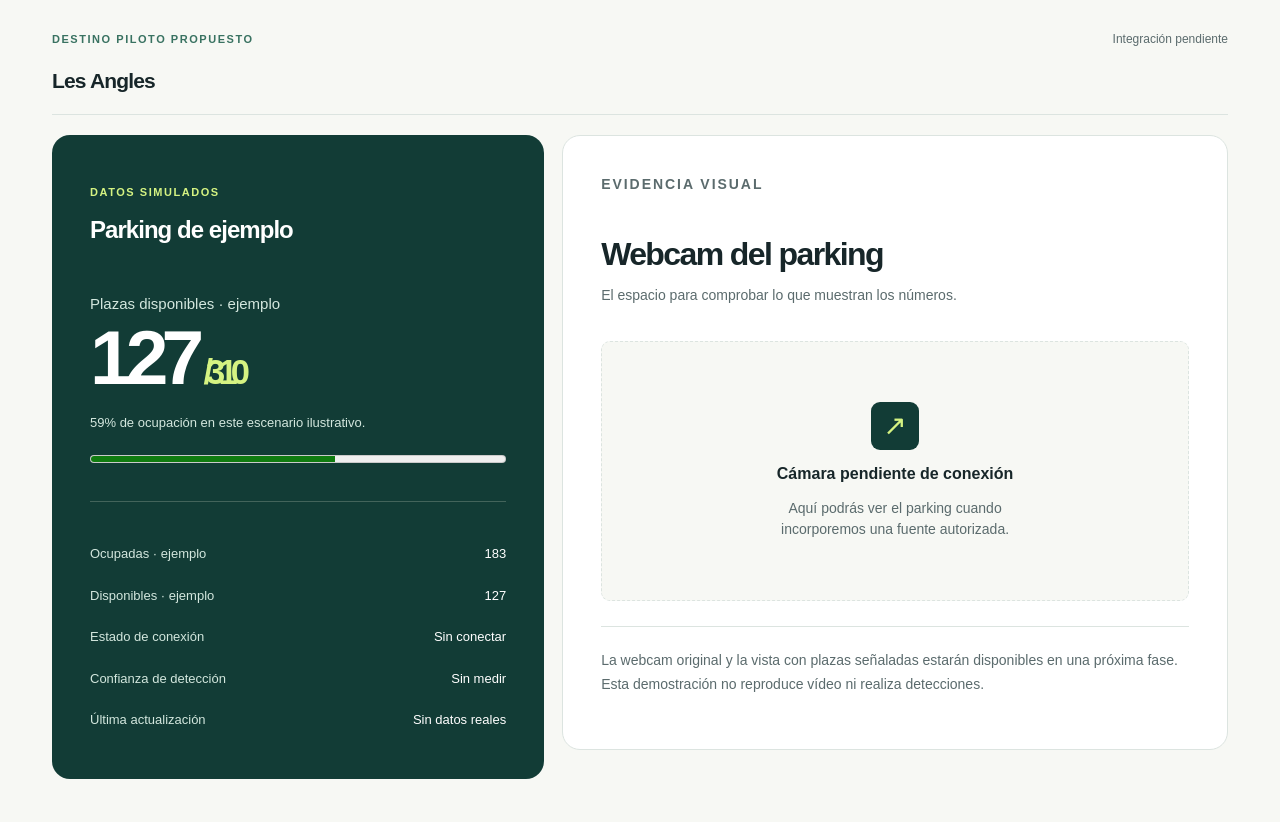
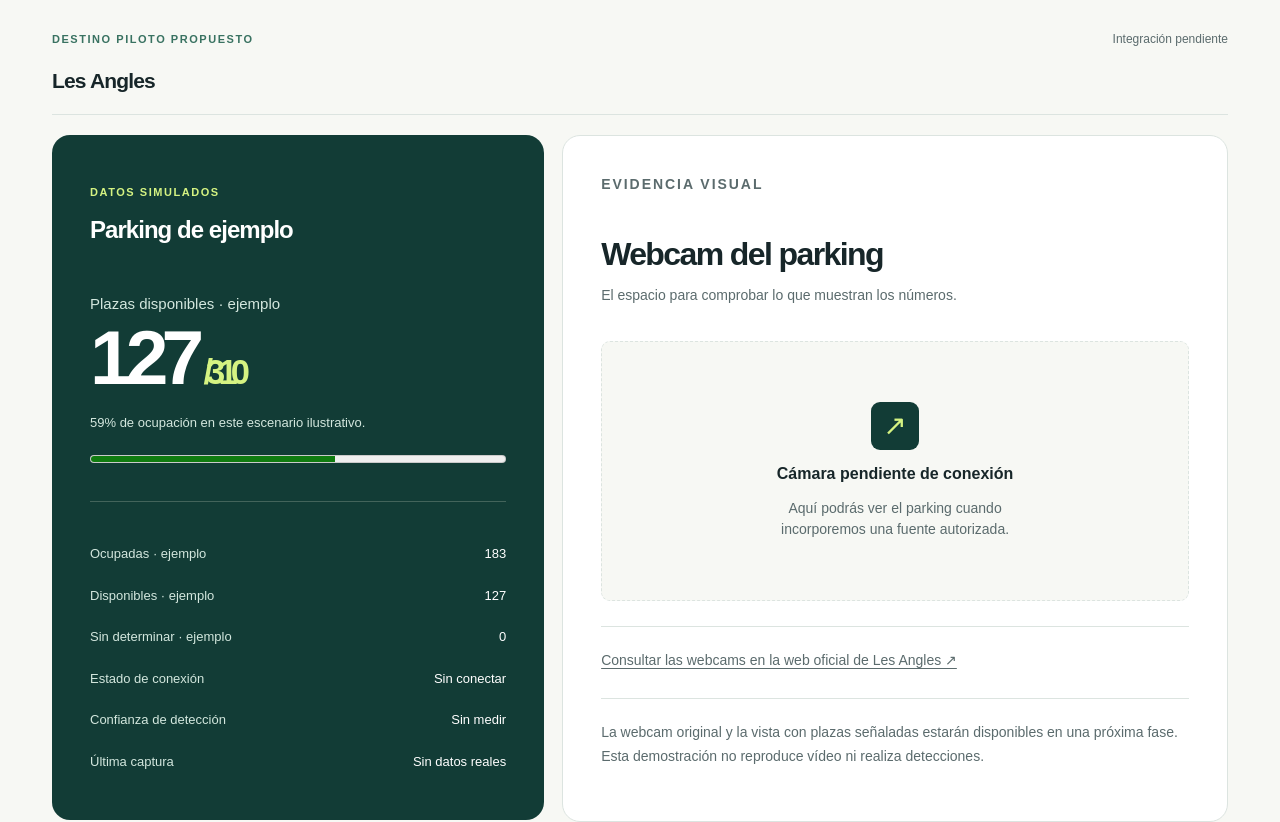
Before and after one commit to juanmpnz/kershell-tools, a Next.js app in the folder apps/web/: page /live/parking in a window 1280 px wide. Shown: the part 620-1442 px from the top of the page. Built offline with nearby package versions, Linux system fonts and the light colour scheme; no server answers.

Commit message:
feat: validate parking observations and prepare availability states

```diff
--- a/apps/web/app/live/parking/page.tsx
+++ b/apps/web/app/live/parking/page.tsx
@@ -1,6 +1,8 @@
 import type { Metadata } from 'next';
 import Link from 'next/link';
 import './parking.css';
+import { ParkingAvailability } from '@/components/parking-availability';
+import { parkingDemo as demo } from '@/lib/parking/demo';
 
 export const metadata: Metadata = {
   title: 'Parking Live · Demostración',
@@ -9,13 +11,7 @@ export const metadata: Metadata = {
   robots: { index: false, follow: true },
 };
 
-// Fictional snapshot for presentation only; not the actual capacity of Les Angles.
-const demo = { destination: 'Les Angles', name: 'Parking de ejemplo', available: 127, occupied: 183 };
-
 export default function ParkingPage() {
-  const total = demo.available + demo.occupied;
-  const occupancy = Math.round(demo.occupied / total * 100);
-
   return (
     <div className="page-shell parking-page">
       <nav className="breadcrumbs" aria-label="Ruta de navegación"><Link href="/">Herramientas</Link><span aria-hidden="true">/</span><Link href="/live">Live</Link><span aria-hidden="true">/</span><span aria-current="page">Parking</span></nav>
@@ -28,22 +24,7 @@ export default function ParkingPage() {
       <section aria-labelledby="parking-heading">
         <div className="section-heading parking-heading"><div><p className="eyebrow">DESTINO PILOTO PROPUESTO</p><h2 id="parking-heading">{demo.destination}</h2></div><span>Integración pendiente</span></div>
         <div className="parking-grid">
-          <article className="result-panel parking-summary" aria-labelledby="availability-heading">
-            <p className="eyebrow">DATOS SIMULADOS</p>
-            <h3 id="availability-heading">{demo.name}</h3>
-            <p className="result-label">Plazas disponibles · ejemplo</p>
-            <div className="hero-number">{demo.available}<span>/{total}</span></div>
-            <p className="result-caption">{occupancy}% de ocupación en este escenario ilustrativo.</p>
-            <meter className="parking-meter" min={0} max={total} value={demo.occupied} aria-label={`${demo.occupied} de ${total} plazas ocupadas, datos simulados`}>{occupancy}%</meter>
-            <div className="result-divider" />
-            <dl className="result-list">
-              <div><dt>Ocupadas · ejemplo</dt><dd>{demo.occupied}</dd></div>
-              <div><dt>Disponibles · ejemplo</dt><dd>{demo.available}</dd></div>
-              <div><dt>Estado de conexión</dt><dd>Sin conectar</dd></div>
-              <div><dt>Confianza de detección</dt><dd>Sin medir</dd></div>
-              <div><dt>Última actualización</dt><dd>Sin datos reales</dd></div>
-            </dl>
-          </article>
+          <ParkingAvailability name={demo.name} availability={demo.availability} />
           <section className="form-panel parking-camera" aria-labelledby="camera-heading">
             <div className="panel-heading"><p className="eyebrow">EVIDENCIA VISUAL</p><h3 id="camera-heading">Webcam del parking</h3><p>El espacio para comprobar lo que muestran los números.</p></div>
             <div className="parking-camera-placeholder">
@@ -51,6 +32,7 @@ export default function ParkingPage() {
               <strong>Cámara pendiente de conexión</strong>
               <p>Aquí podrás ver el parking cuando incorporemos una fuente autorizada.</p>
             </div>
+            <p className="fine-print"><a href={demo.officialWebcamUrl} target="_blank" rel="noopener noreferrer">Consultar las webcams en la web oficial de Les Angles ↗</a></p>
             <p className="fine-print">La webcam original y la vista con plazas señaladas estarán disponibles en una próxima fase. Esta demostración no reproduce vídeo ni realiza detecciones.</p>
           </section>
         </div>
--- a/apps/web/app/live/parking/parking.css
+++ b/apps/web/app/live/parking/parking.css
@@ -12,3 +12,6 @@
 .parking-camera-symbol{display:grid;place-items:center;width:48px;height:48px;border-radius:9px;background:var(--forest);color:var(--lime);font-size:28px}
 @media(max-width:820px){.parking-grid{grid-template-columns:minmax(0,1fr)}}
 @media(prefers-reduced-motion:reduce){.parking-page{scroll-behavior:auto}}
+
+.parking-camera .fine-print a{text-decoration:underline;text-underline-offset:3px}
+.parking-summary .result-list dd{white-space:normal;overflow-wrap:anywhere}
--- /dev/null
+++ b/apps/web/components/parking-availability.tsx
@@ -0,0 +1,38 @@
+import type { Availability, DemoAvailability } from '@/lib/parking/availability';
+
+const statusLabels = {
+  demo: 'Sin conectar', fresh: 'Lectura reciente', stale: 'Lectura antigua',
+  unavailable: 'Sin datos', error: 'Fuente no disponible',
+};
+
+export function ParkingAvailability({ name, availability }: { name: string; availability: Availability | DemoAvailability }) {
+  const { status, snapshot } = availability;
+  const isDemo = status === 'demo';
+  const visible = status === 'fresh' || isDemo ? snapshot : null;
+  const suffix = isDemo ? ' · ejemplo' : '';
+  const occupancy = visible ? Math.round(visible.occupied / visible.capacity * 100) : null;
+  const capturedAt = snapshot?.capturedAt;
+  const confidence = visible?.confidence;
+
+  return (
+    <article className="result-panel parking-summary" aria-labelledby="availability-heading">
+      <p className="eyebrow">{isDemo ? 'DATOS SIMULADOS' : 'DISPONIBILIDAD ESTIMADA'}</p>
+      <h3 id="availability-heading">{name}</h3>
+      <p className="result-label">Plazas disponibles{suffix}</p>
+      <div className="hero-number">{visible ? visible.available : '—'}{visible && <span>/{visible.capacity}</span>}</div>
+      {visible ? <>
+        <p className="result-caption">{occupancy}% de ocupación {isDemo ? 'en este escenario ilustrativo.' : 'en la zona medida.'}</p>
+        <meter className="parking-meter" min={0} max={visible.capacity} value={visible.occupied} aria-label={`${visible.occupied} de ${visible.capacity} plazas ocupadas${suffix}`}>{occupancy}%</meter>
+      </> : <p className="result-caption">{status === 'stale' ? 'La última lectura ha caducado. Esperamos una nueva captura para mostrar plazas disponibles.' : 'No hay una lectura válida. La ausencia de datos no significa que el parking esté lleno.'}</p>}
+      <div className="result-divider" />
+      <dl className="result-list">
+        <div><dt>Ocupadas{suffix}</dt><dd>{visible?.occupied ?? '—'}</dd></div>
+        <div><dt>Disponibles{suffix}</dt><dd>{visible?.available ?? '—'}</dd></div>
+        <div><dt>Sin determinar{suffix}</dt><dd>{visible?.unknown ?? '—'}</dd></div>
+        <div><dt>Estado de conexión</dt><dd>{statusLabels[status]}</dd></div>
+        <div><dt>Confianza de detección</dt><dd>{confidence == null ? 'Sin medir' : `${Math.round(confidence * 100)}%`}</dd></div>
+        <div><dt>Última captura</dt><dd>{capturedAt ? <time dateTime={capturedAt}>{new Intl.DateTimeFormat('es-ES', { dateStyle: 'short', timeStyle: 'medium', timeZone: 'Europe/Paris' }).format(new Date(capturedAt))} (París)</time> : 'Sin datos reales'}</dd></div>
+      </dl>
+    </article>
+  );
+}
--- /dev/null
+++ b/apps/web/lib/parking/availability.ts
@@ -0,0 +1,50 @@
+/** Counts cover the calibrated visible area, never an inferred whole parking. */
+export interface ParkingSnapshot {
+  version: 1;
+  parkingId: string;
+  sourceId: string;
+  /** UTC ISO-8601 with milliseconds: timestamp of the source image, not the request. */
+  capturedAt: string;
+  capacity: number;
+  available: number;
+  occupied: number;
+  unknown: number;
+  /** Calibrated estimate in [0,1], or null when not measured. */
+  confidence: number | null;
+}
+
+export type Availability =
+  | { status: 'fresh' | 'stale'; snapshot: ParkingSnapshot }
+  | { status: 'unavailable' | 'error'; snapshot: null };
+
+export interface DemoAvailability {
+  status: 'demo';
+  snapshot: Pick<ParkingSnapshot, 'capacity' | 'available' | 'occupied' | 'unknown' | 'confidence'> & { capturedAt: null };
+}
+
+/** Boundary for a future provider. null means no observation; invalid data is an error. */
+export function readAvailability(
+  input: unknown,
+  options: { parkingId: string; now: number; maxAgeMs: number },
+): Availability {
+  const error = { status: 'error', snapshot: null } as const;
+  if (!Number.isFinite(options.now) || !Number.isFinite(options.maxAgeMs) || options.maxAgeMs <= 0) return error;
+  if (input === null) return { status: 'unavailable', snapshot: null };
+  if (typeof input !== 'object' || Array.isArray(input)) return error;
+  const data = input as Record<string, unknown>;
+  if (data.version !== 1 || data.parkingId !== options.parkingId ||
+      typeof data.sourceId !== 'string' || !data.sourceId.trim()) return error;
+  const { capacity, available, occupied, unknown, confidence, capturedAt } = data;
+  const isCount = (value: unknown): value is number => typeof value === 'number' && Number.isSafeInteger(value) && value >= 0;
+  if (!isCount(capacity) || capacity === 0 || !isCount(available) || !isCount(occupied) || !isCount(unknown) ||
+      available + occupied + unknown !== capacity) return error;
+  if (confidence !== null && (typeof confidence !== 'number' || !Number.isFinite(confidence) || confidence < 0 || confidence > 1)) return error;
+  if (typeof capturedAt !== 'string') return error;
+  const capturedMs = Date.parse(capturedAt);
+  if (!Number.isFinite(capturedMs) || new Date(capturedMs).toISOString() !== capturedAt || capturedMs > options.now) return error;
+  const snapshot: ParkingSnapshot = {
+    version: 1, parkingId: options.parkingId, sourceId: data.sourceId,
+    capturedAt, capacity, available, occupied, unknown, confidence,
+  };
+  return { status: options.now - capturedMs >= options.maxAgeMs ? 'stale' : 'fresh', snapshot };
+}
--- /dev/null
+++ b/apps/web/lib/parking/demo.ts
@@ -0,0 +1,11 @@
+import type { DemoAvailability } from './availability';
+
+export const parkingDemo = {
+  destination: 'Les Angles',
+  name: 'Parking de ejemplo',
+  officialWebcamUrl: 'https://lesangles.com/es/webcam/',
+  availability: {
+    status: 'demo',
+    snapshot: { capacity: 310, available: 127, occupied: 183, unknown: 0, confidence: null, capturedAt: null },
+  } satisfies DemoAvailability,
+};
--- a/apps/web/package.json
+++ b/apps/web/package.json
@@ -6,7 +6,8 @@
     "dev": "next dev",
     "build": "next build",
     "start": "next start",
-    "typecheck": "tsc --noEmit"
+    "typecheck": "tsc --noEmit",
+    "test": "node --experimental-strip-types --test lib/parking/*.test.mjs"
   },
   "dependencies": {
     "@kershell/calculators": "workspace:*",
--- a/package.json
+++ b/package.json
@@ -2,11 +2,13 @@
   "name": "kershell-tools",
   "private": true,
   "packageManager": "pnpm@11.25.0",
-  "engines": { "node": ">=24" },
+  "engines": {
+    "node": ">=24"
+  },
   "scripts": {
     "dev": "pnpm --filter @kershell/web dev",
     "build": "pnpm --filter @kershell/web build",
     "typecheck": "pnpm --filter @kershell/calculators typecheck && pnpm --filter @kershell/web typecheck",
-    "test": "pnpm --filter @kershell/calculators test"
+    "test": "pnpm --filter @kershell/calculators test && pnpm --filter @kershell/web test"
   }
 }
```
Also changed, not shown: 3 other files (tests, documents, lock files or other folders).
